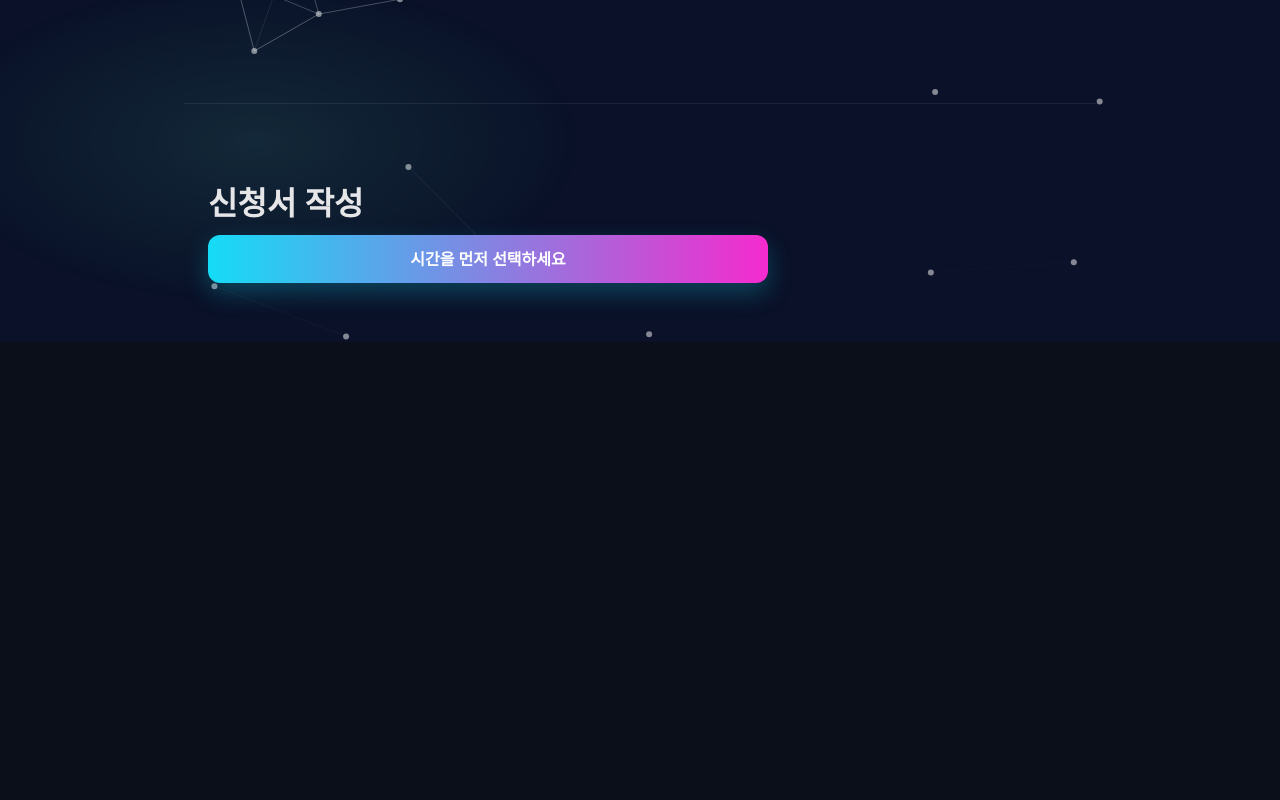
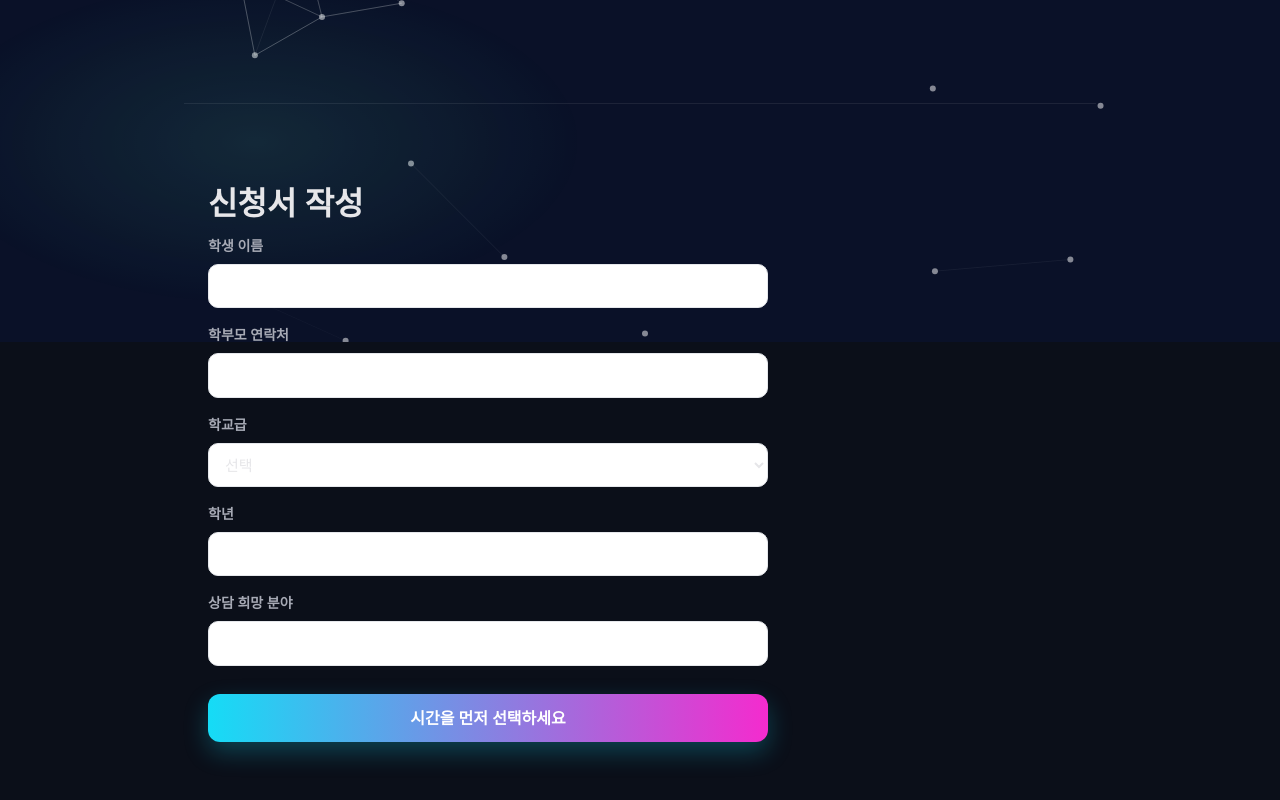
Before and after one commit to iop6300/appoin, a React (Create React App) app in the folder client/: page / in a window 1280 px wide. Shown: the part 458-1258 px from the top of the page. Before the commit the page ends 877 px from the top, so only its background shows below. Built offline with nearby package versions, Linux system fonts and the light colour scheme; no server answers; the HTML template or start-up script is replaced by a standard one; a web font is replaced by a local one.

Commit message:
Fix: Attach form handler to resolve unused variable error

```diff
--- a/client/src/App.tsx
+++ b/client/src/App.tsx
@@ -205,7 +205,67 @@ function App() {
       <section id="form" className="section">
         <h2>신청서 작성</h2>
         <form onSubmit={handleSubmit} className="form">
-          {/* 이하 동일 */}
+          <div className="form-grid">
+            <div className="form-group">
+              <label htmlFor="studentName">학생 이름</label>
+              <input
+                type="text"
+                id="studentName"
+                name="studentName"
+                value={formData.studentName}
+                onChange={handleFormChange}
+                required
+              />
+            </div>
+            <div className="form-group">
+              <label htmlFor="parentContact">학부모 연락처</label>
+              <input
+                type="tel"
+                id="parentContact"
+                name="parentContact"
+                value={formData.parentContact}
+                onChange={handleFormChange}
+                required
+              />
+            </div>
+            <div className="form-group">
+              <label htmlFor="schoolLevel">학교급</label>
+              <select
+                id="schoolLevel"
+                name="schoolLevel"
+                value={formData.schoolLevel}
+                onChange={handleFormChange}
+                required
+              >
+                <option value="">선택</option>
+                <option value="초등학생">초등학생</option>
+                <option value="중학생">중학생</option>
+                <option value="고등학생">고등학생</option>
+              </select>
+            </div>
+            <div className="form-group">
+              <label htmlFor="grade">학년</label>
+              <input
+                type="text"
+                id="grade"
+                name="grade"
+                value={formData.grade}
+                onChange={handleFormChange}
+                required
+              />
+            </div>
+            <div className="form-group full-width">
+              <label htmlFor="interest">상담 희망 분야</label>
+              <input
+                type="text"
+                id="interest"
+                name="interest"
+                value={formData.interest}
+                onChange={handleFormChange}
+                required
+              />
+            </div>
+          </div>
           <button type="submit" className="submit" disabled={!selectedTime}>
             {selectedTime ? `${selectedTime} 예약하기` : '시간을 먼저 선택하세요'}
           </button>
```
